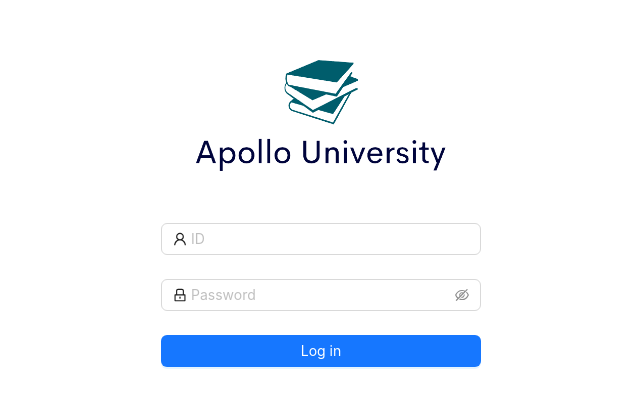
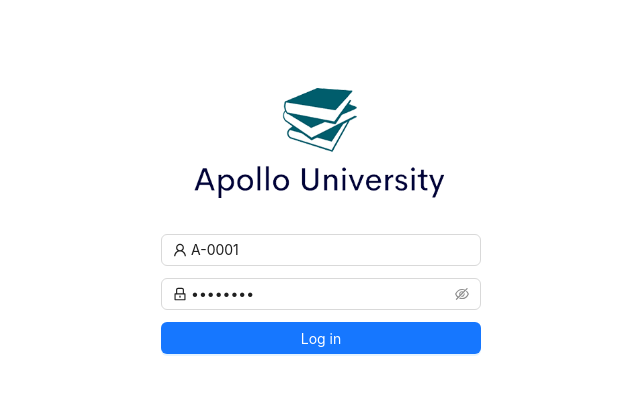
Before and after one commit to SazidulAlam47/apollo-university-client, a React (Vite) app: page /login in a window 1280 px wide. Shown: the part 195-602 px from the top of the page, without its empty margins (319-959 px from the left). Built offline with nearby package versions, Linux system fonts and the light colour scheme.

Commit message:
Handle form default values and resolve type errors

```diff
--- a/package.json
+++ b/package.json
@@ -18,6 +18,7 @@
         "jwt-decode": "^4.0.0",
         "react": "^19.0.0",
         "react-dom": "^19.0.0",
+        "react-hook-form": "^7.54.2",
         "react-redux": "^9.2.0",
         "react-router-dom": "^7.3.0",
         "redux-persist": "^6.0.0",
--- /dev/null
+++ b/src/components/form/UFrom.tsx
@@ -0,0 +1,33 @@
+import { ReactNode } from 'react';
+import {
+    FieldValues,
+    FormProvider,
+    SubmitHandler,
+    useForm,
+} from 'react-hook-form';
+
+type TFormConfig = {
+    defaultValues?: Record<string, unknown>;
+};
+
+type UFromProps = {
+    children: ReactNode;
+    onSubmit: SubmitHandler<FieldValues>;
+} & TFormConfig;
+
+const UFrom = ({ children, onSubmit, defaultValues }: UFromProps) => {
+    const formConfig: TFormConfig = {};
+
+    if (defaultValues) {
+        formConfig.defaultValues = defaultValues;
+    }
+
+    const methods = useForm(formConfig);
+    return (
+        <FormProvider {...methods}>
+            <form onSubmit={methods.handleSubmit(onSubmit)}>{children}</form>
+        </FormProvider>
+    );
+};
+
+export default UFrom;
--- /dev/null
+++ b/src/components/form/UInput.tsx
@@ -0,0 +1,62 @@
+import { LockOutlined, UserOutlined } from '@ant-design/icons';
+import { Input } from 'antd';
+import { Controller, useFormContext } from 'react-hook-form';
+
+type UInputProps = {
+    type: string;
+    placeholder: string;
+    name: string;
+};
+
+const UInput = ({ type, placeholder, name }: UInputProps) => {
+    const {
+        formState: { errors },
+    } = useFormContext();
+
+    // console.log('errors', errors);
+
+    return (
+        <div style={{ margin: '12px 0' }}>
+            <Controller
+                name={name}
+                render={({ field }) => {
+                    if (type === 'password') {
+                        return (
+                            <Input.Password
+                                {...field}
+                                prefix={<LockOutlined />}
+                                type={type}
+                                placeholder={placeholder}
+                            />
+                        );
+                    }
+                    if (name === 'id') {
+                        return (
+                            <Input
+                                {...field}
+                                prefix={<UserOutlined />}
+                                type={type}
+                                placeholder={placeholder}
+                            />
+                        );
+                    }
+                    return (
+                        <Input
+                            {...field}
+                            type={type}
+                            placeholder={placeholder}
+                        />
+                    );
+                }}
+            />
+
+            {errors[name] && (
+                <p style={{ color: 'red', paddingTop: '10px' }}>
+                    {errors[name]?.message as string}
+                </p>
+            )}
+        </div>
+    );
+};
+
+export default UInput;
--- a/src/pages/Login.tsx
+++ b/src/pages/Login.tsx
@@ -1,5 +1,4 @@
-import { LockOutlined, UserOutlined } from '@ant-design/icons';
-import { Button, Form, Input } from 'antd';
+import { Button } from 'antd';
 import { useLoginMutation } from '../redux/features/auth/authApi';
 import verifyToken from '../utils/verifyToken';
 import { useAppDispatch } from '../redux/hooks';
@@ -7,19 +6,17 @@ import { IUser, setUser } from '../redux/features/auth/authSlice';
 import logo from '../assets/images/logo.png';
 import { useNavigate } from 'react-router-dom';
 import { toast } from 'sonner';
-
-type TCredentials = {
-    id: string;
-    password: string;
-};
+import UFrom from '../components/form/UFrom';
+import UInput from '../components/form/UInput';
+import { FieldValues } from 'react-hook-form';
 
 const Login = () => {
     const navigate = useNavigate();
     const dispatch = useAppDispatch();
     const [login] = useLoginMutation();
 
-    const onFinish = async (credentials: TCredentials) => {
-        const res = await login(credentials).unwrap();
+    const onSubmit = async (data: FieldValues) => {
+        const res = await login(data).unwrap();
         const token = res.data.accessToken;
         const user = verifyToken(token) as IUser;
         dispatch(setUser({ user, token }));
@@ -49,43 +46,28 @@ const Login = () => {
                 }}
             >
                 <img src={logo} alt="Apollo University" />
-                <Form
-                    name="login"
-                    initialValues={{ remember: true }}
-                    onFinish={onFinish}
+                <UFrom
+                    onSubmit={onSubmit}
+                    defaultValues={{ id: 'A-0001', password: 'Admin123' }}
                 >
-                    <Form.Item
+                    <UInput
                         name="id"
-                        rules={[
-                            {
-                                required: true,
-                                message: 'Please input your ID!',
-                            },
-                        ]}
-                    >
-                        <Input prefix={<UserOutlined />} placeholder="ID" />
-                    </Form.Item>
-                    <Form.Item
+                        placeholder="ID"
+                        type="text"
+                        // registerOptions={{ required: 'Please enter your ID' }}
+                    />
+                    <UInput
                         name="password"
-                        rules={[
-                            {
-                                required: true,
-                                message: 'Please input your Password!',
-                            },
-                        ]}
-                    >
-                        <Input.Password
-                            prefix={<LockOutlined />}
-                            type="password"
-                            placeholder="Password"
-                        />
-                    </Form.Item>
-                    <Form.Item>
-                        <Button block type="primary" htmlType="submit">
-                            Log in
-                        </Button>
-                    </Form.Item>
-                </Form>
+                        placeholder="Password"
+                        type="password"
+                        // registerOptions={{
+                        //     required: 'Please enter your Password',
+                        // }}
+                    />
+                    <Button block type="primary" htmlType="submit">
+                        Log in
+                    </Button>
+                </UFrom>
             </div>
         </div>
     );
```
Also changed, not shown: src/assets/images/logo.png, 1 other file (tests, documents, lock files or other folders).
